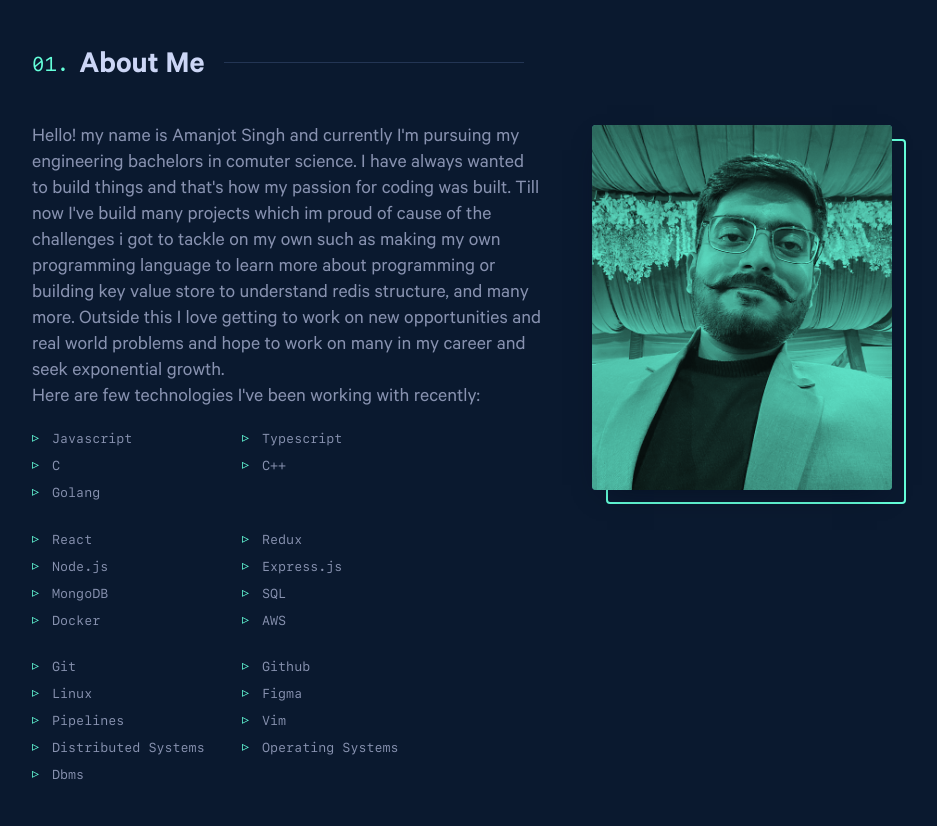
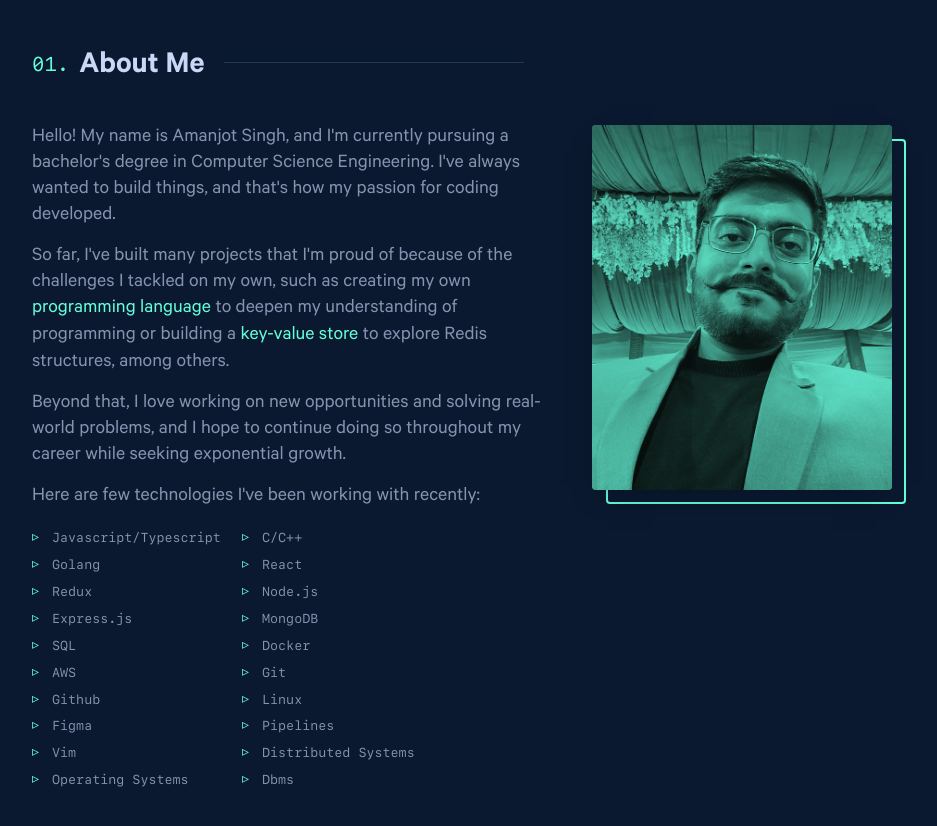
Before and after one commit to Amanjot-001/portfolio-v4, a Gatsby site: page / in a window 1280 px wide. Shown: the part 860-1686 px from the top of the page, without its empty margins (158-1095 px from the left). Built offline with nearby package versions, Linux system fonts and the light colour scheme; Gatsby itself is replaced by a stand-in of ours.

Commit message:
about fixed

```diff
--- a/src/components/sections/about.tsx
+++ b/src/components/sections/about.tsx
@@ -114,7 +114,7 @@ const StyledPic = styled.div`
 
 const About = () => {
 
-	const langs = ["Javascript", "Typescript", "C", "C++", "Golang"];
+	const langs = ["Javascript/Typescript", "C/C++", "Golang"];
 	const techs = ["React", "Redux", "Node.js", "Express.js", "MongoDB", "SQL", "Docker", "AWS"]
 	const extras = ["Git", "Github", "Linux", "Figma", "Pipelines", "Vim", "Distributed Systems", "Operating Systems", "Dbms"]
 	return (
@@ -125,20 +125,23 @@ const About = () => {
 				<div className="inner">
 					<StyledText>
 						<div>
-							Hello! my name is Amanjot Singh and currently I'm pursuing my engineering bachelors in comuter science. I have always wanted to build things and that's how my passion for coding was built.
-							Till now I've build many projects which im proud of cause of the challenges i got to tackle on my own such as making my own programming language to learn more about programming or building key value store to understand redis structure, and many more.
-							Outside this I love getting to work on new opportunities and real world problems and hope to work on many in my career and seek exponential growth.
-
-							<p>Here are few technologies I've been working with recently:</p>
+							<p>
+								Hello! My name is Amanjot Singh, and I'm currently pursuing a bachelor's degree in Computer Science Engineering. I've always wanted to build things, and that's how my passion for coding developed.
+							</p>
+							<p>
+								So far, I've built many projects that I'm proud of because of the challenges I tackled on my own, such as creating my own <a href="https://vyzon.netlify.app/">programming language</a> to deepen my understanding of programming or building a <a href="https://github.com/Amanjot-001/redis-js">key-value store</a> to explore Redis structures, among others.
+							</p>
+							<p>
+								Beyond that, I love working on new opportunities and solving real-world problems, and I hope to continue doing so throughout my career while seeking exponential growth.
+							</p>
+							<p>
+								Here are few technologies I've been working with recently:
+							</p>
 						</div>
 
 						<ul className="skills-list">
 							{langs.map((skill, i) => <li key={i}>{skill}</li>)}
-						</ul>
-						<ul className="skills-list">
 							{techs.map((skill, i) => <li key={i}>{skill}</li>)}
-						</ul>
-						<ul className="skills-list">
 							{extras.map((skill, i) => <li key={i}>{skill}</li>)}
 						</ul>
 					</StyledText>
```
